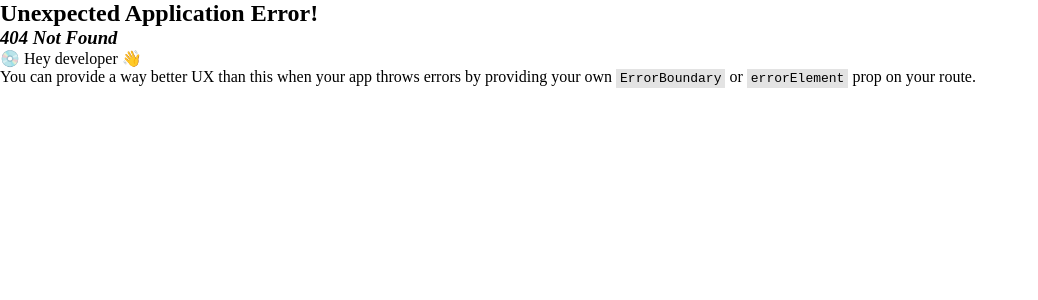
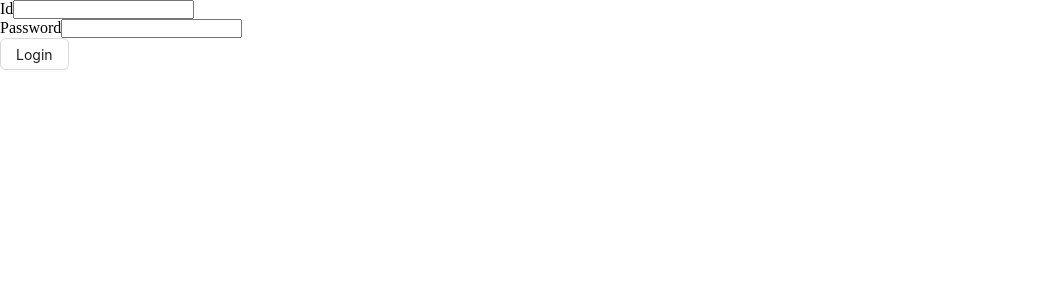
Before and after one commit to shahadat52/Ph_University_Client, a React (Vite) app: page /login in a window 1280 px wide. Before the commit this address had no page. Shown: the top 300 px of the page, without its empty margins (0-1038 px from the left). Built offline with nearby package versions, Linux system fonts and the light colour scheme.

Commit message:
login initialized

```diff
--- a/src/pages/Login.tsx
+++ b/src/pages/Login.tsx
@@ -1,8 +1,23 @@
+import { Button } from "antd";
+import { useForm } from "react-hook-form";
 
 const Login = () => {
+    const { register, handleSubmit } = useForm()
+    const onSubmit = (data) => {
+    }
     return (
         <div>
-            <h1>THis is login page</h1>
+            <form onSubmit={handleSubmit(onSubmit)}>
+                <div>
+                    <label htmlFor="">Id</label>
+                    <input type="text" id="id" {...register('id')} />
+                </div>
+                <div>
+                    <label htmlFor="">Password</label>
+                    <input type="text" id="password" {...register('password')} />
+                </div>
+                <Button htmlType="submit">Login</Button>
+            </form>
         </div>
     );
 };
--- a/src/redux/store.ts
+++ b/src/redux/store.ts
@@ -1,11 +1,13 @@
 import { configureStore } from "@reduxjs/toolkit";
 import authReducer from './features/auth/authSlice'
+import { baseApi } from "./api/baseApi";
 
 export const store = configureStore({
     reducer: {
         auth: authReducer
-    }
-})
+    },
+    middleware: (getDefaultMiddleware) => getDefaultMiddleware().concat(baseApi.middleware),
+});
 
 export type RootState = ReturnType<typeof store.getState>
 export type AppDispatch = typeof store.dispatch
--- a/src/routes/Router.tsx
+++ b/src/routes/Router.tsx
@@ -4,6 +4,7 @@
 import { routeGenerator } from "../utils/routeGenerator";
 import { facultyItems } from "./faculty.items";
 import { studentItems } from "./student.items";
+import Login from "../pages/Login";
 
 
 export const router = createBrowserRouter([
@@ -25,5 +26,9 @@
         path: '/student',
         element: <App />,
         children: routeGenerator(studentItems)
+    },
+    {
+        path: '/login',
+        element: <Login />
     }
 ])
--- a/src/routes/admin.routes.tsx
+++ b/src/routes/admin.routes.tsx
@@ -87,7 +87,6 @@
 //Programmatically sideBar navigation routes
 export const adminSideBar = adminItems.reduce((acc: TSidebarItem[], item) => {
     if (item.path && item.name) {
-        console.log(item.path);
         acc.push({
             key: item.name,
             label: <NavLink to={`/admin/${item.path}`}>{item.name}</NavLink>
@@ -107,5 +106,3 @@
 
     return acc
 }, [])
-
-console.log({ adminSideBar });
```
Also changed, not shown: src/routes/sidebar.routes.tsx (+28 -28 lines).
